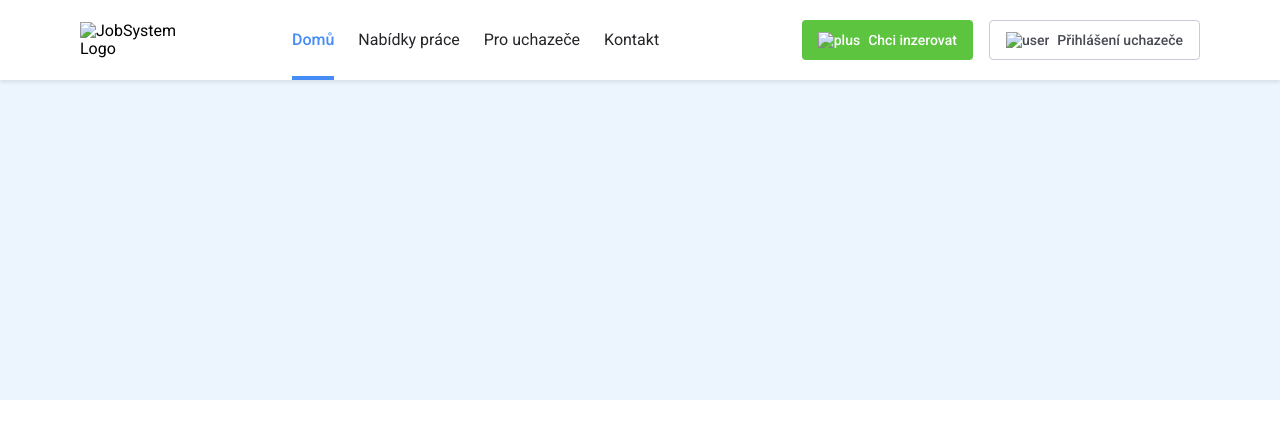
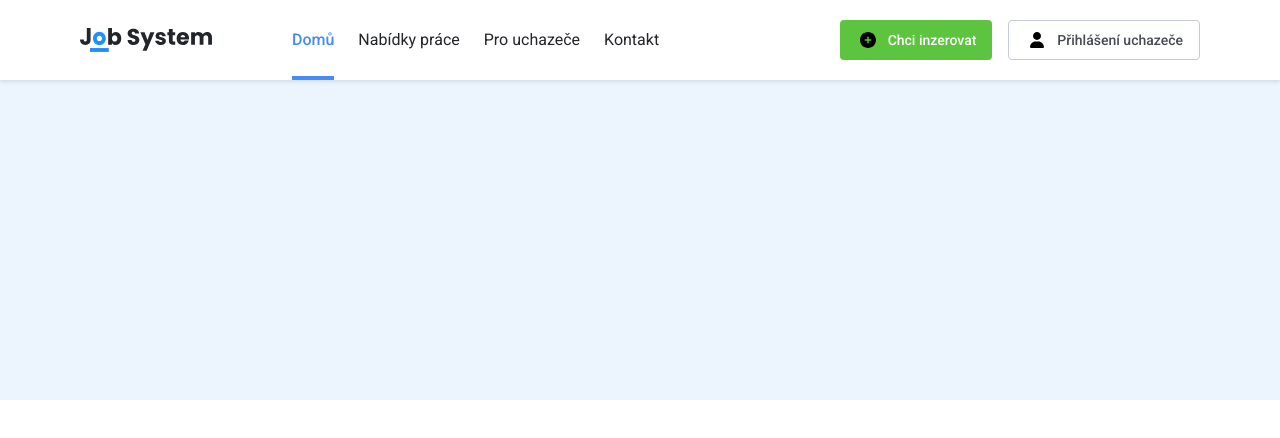
Before and after one commit to filipfarag/jobsystem, a plain HTML site: page index.html in a window 1280 px wide. Drawn offline with Linux system fonts and the light colour scheme; the site is published under a folder, as on GitHub Pages, so addresses that start at the root find nothing.

Commit message:
Remove slashes from src

```diff
--- a/index.html
+++ b/index.html
@@ -17,7 +17,7 @@
     <header class="header">
       <div class="header__inner">
         <img
-          src="/assets/jobsystem-logo.svg"
+          src="assets/jobsystem-logo.svg"
           alt="JobSystem Logo"
           class="header__logo"
         />
@@ -43,13 +43,13 @@
           <button
             class="jsd-button jsd-button--size-s jsd-button--variant-green"
           >
-            <img src="/assets/iconset/plus.svg" alt="plus" />
+            <img src="assets/iconset/plus.svg" alt="plus" />
             <span>Chci inzerovat</span>
           </button>
           <button
             class="jsd-button jsd-button--size-s jsd-button--variant-white"
           >
-            <img src="/assets/iconset/user.svg" alt="user" />
+            <img src="assets/iconset/user.svg" alt="user" />
             <span>Přihlášení uchazeče</span>
           </button>
         </div>
```
